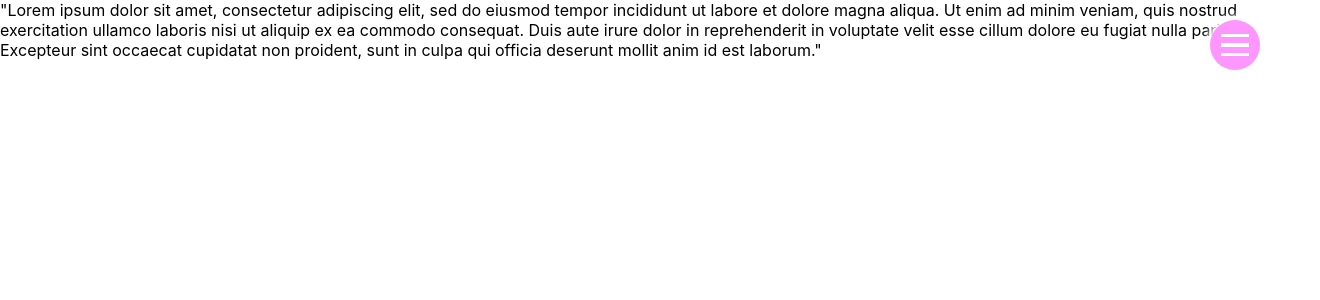
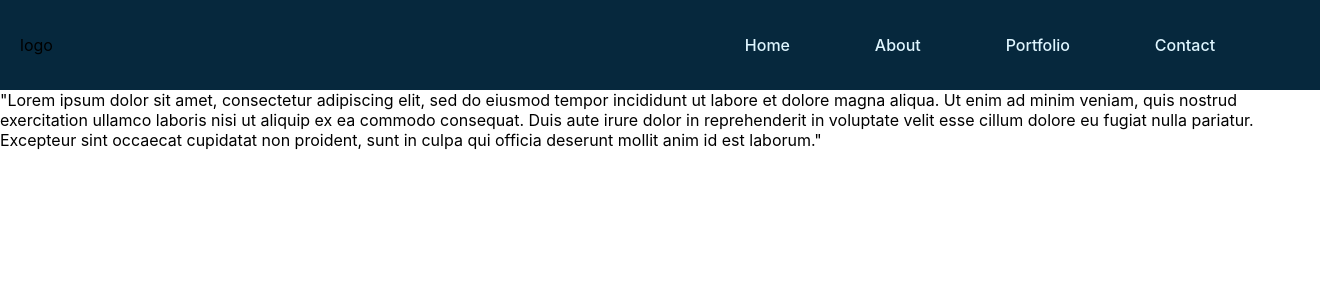
Before and after one commit to greenMakaroni/batuhan-resume, a React (Create React App) app: page /about in a window 1280 px wide. Shown: the top 300 px of the page, 1320 px wide, since content can reach past the window. Built offline with nearby package versions, Linux system fonts and the light colour scheme.

Commit message:
Create navigation & mobile navigation components, style them

```diff
--- a/src/components/navigation/Nav.jsx
+++ b/src/components/navigation/Nav.jsx
@@ -0,0 +1,18 @@
+import { Link } from "react-router-dom"
+import "./nav.scss"
+
+export default function Nav() {
+  return (
+    <nav className="nav">
+      <div className="logo">
+        logo
+      </div>
+      <div className="links">
+        <Link to="/" className="nav-link"> Home </Link>
+        <Link to="/about" className="nav-link"> About </Link>
+        <Link to="/portfolio" className="nav-link"> Portfolio </Link>
+        <Link to="/contact" className="nav-link"> Contact </Link>
+      </div>
+    </nav>
+  )
+}
--- a/src/components/navigation/Navigation.jsx
+++ b/src/components/navigation/Navigation.jsx
@@ -1,10 +1,19 @@
 import MobileNav from "./MobileNav"
 import Nav from "./Nav"
 
+// window dimensions hook
+import useWindowDimensions from '../../useWindowDimensions';
+
+// css
 import "./navigation.scss"
 
 export default function Navigation() {
+
+    const { height, width } = useWindowDimensions();
+
   return (
-    <MobileNav />
+    <>
+        { width < 550 ? <MobileNav /> : <Nav /> }
+    </>
   )
 }
--- a/src/components/navigation/mobileNav.scss
+++ b/src/components/navigation/mobileNav.scss
@@ -12,15 +12,13 @@
     top: 2.5vh;
     width: 50px;
     height: 50px;
-    background: rgba(254,150,255,1);
-    box-shadow: 0px 0px 7px 4px #ffffff;
+    background: #256D85;
     border-radius: 50%;
     z-index: 5;
 }
 
 .div-hamburger:hover {
     cursor: pointer;
-    animation: infinite whitePulse 1.5s;
 }
 
 .hamburger-top {
@@ -80,7 +78,7 @@
     right: 0;
     width: 100%;
     height: 100%;
-    background: rgba(0,206,255, 0.8);
+    background: #256D85;
     animation: menuAppear-Mobile ease 0.3s;
     z-index: 4;
 }
@@ -91,31 +89,13 @@
     font-family: 'Nunito', sans-serif;
     font-size: 2rem;
     font-weight: 600;
-    color: rgb(255, 255, 255);
+    color: #DFF6FF;
     animation: linkFadeIn ease 1s;
     user-select: none;
     z-index: 5;
 }
 
-.link:hover {
-    text-shadow: 0 0 25px rgb(255, 255, 255);
-}
-
-
 /************** Animations ****************/
-@keyframes whitePulse {
-    0% {
-        box-shadow: 0px 0px 7px 4px #ffffff;
-    }
-
-    50% {
-        box-shadow: 0px 0px 20px 15px #ffffff;
-    }
-
-    100% {
-        box-shadow: 0px 0px 7px 4px #ffffff;
-    }
-}
 
 @keyframes linkFadeIn {
     0% {
--- a/src/components/navigation/nav.scss
+++ b/src/components/navigation/nav.scss
@@ -0,0 +1,35 @@
+.nav {
+    overflow: hidden;
+    display: flex;
+    flex-direction: row;
+    align-items: center;
+    top: 0;
+    right: 0;
+    width: 100vw;
+    height: 50px;
+    background-color: #06283D;
+    padding: 20px;
+
+    .logo {
+        margin: 0;
+        padding: 0;
+        width: 50vw;
+    }
+
+    .links {
+        display: flex;
+        flex-direction: row;
+        margin: 0;
+        padding: 0;
+        width: 50vw;
+        justify-content: space-evenly;
+    }
+    .nav-link {
+        margin: 0;
+        padding: 0;
+        font-size: 1rem;
+        text-decoration: none;
+        font-weight: 500;
+        color: #DFF6FF
+    }
+}
```
